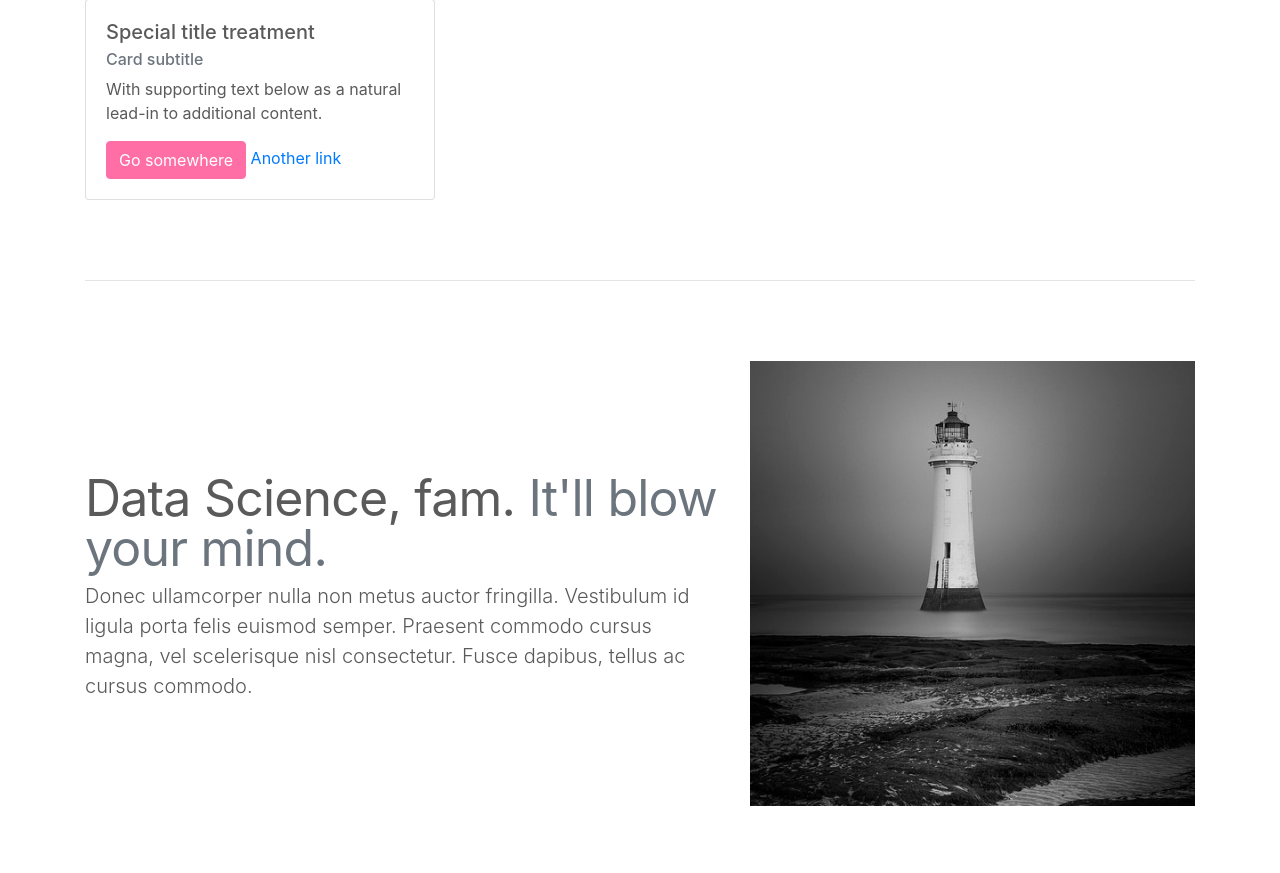
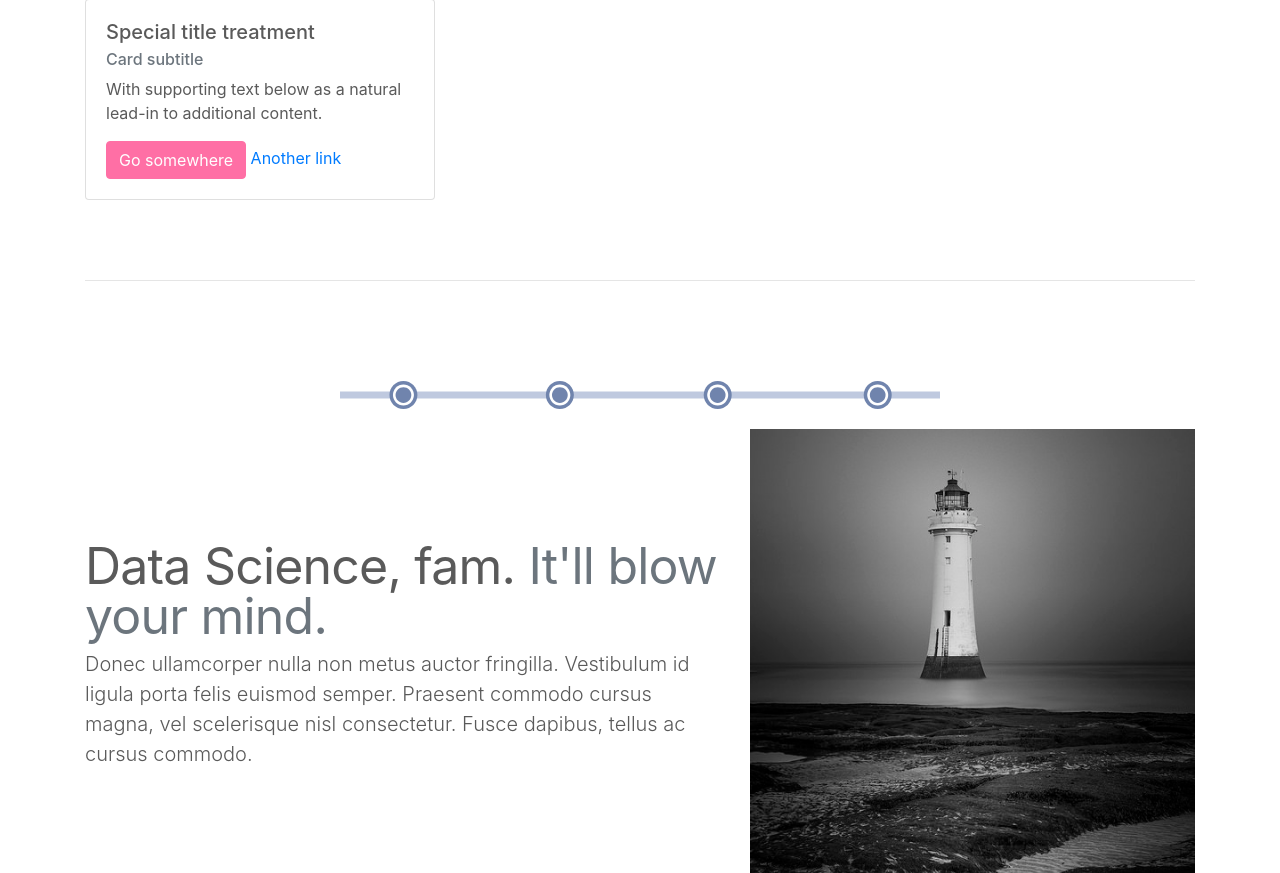
Before and after one commit to bluecamel-io/website, a Flask app: page / in a window 1280 px wide. Shown: the part 1015-1888 px from the top of the page. Run offline with Flask 2, Linux system fonts and the light colour scheme; some libraries are stand-ins or nearby versions.

Commit message:
add svg for our process figure.

```diff
--- a/templates/index.html
+++ b/templates/index.html
@@ -128,6 +128,67 @@ https://www.w3schools.com/howto/howto_css_hero_image.asp
 
     <hr class="featurette-divider">
 
+    <svg version="1.1" xmlns="http://www.w3.org/2000/svg" xmlns:xlink="http://www.w3.org/1999/xlink" preserveAspectRatio="xMidYMid meet" viewBox="0 0 640 68" width="100%" height="68">
+        <defs>
+            <path d="M20 30.57L620 30.57L620 37.43L20 37.43L20 30.57Z" id="b26kExaCXW"></path>
+
+            <path d="M411.71 34C411.71 41.73 405.44 48 397.71 48C389.98 48 383.71 41.73 383.71 34C383.71 26.27 389.98 20 397.71 20C405.44 20 411.71 26.27 411.71 34Z" id="aiBtYRsvD"></path>
+            <path d="M408.21 34C408.21 39.8 403.5 44.5 397.71 44.5C391.91 44.5 387.21 39.8 387.21 34C387.21 28.2 391.91 23.5 397.71 23.5C403.5 23.5 408.21 28.2 408.21 34Z" id="a1wxUsb9i6"></path>
+            <path d="M405.58 34C405.58 38.35 402.06 41.88 397.71 41.88C393.36 41.88 389.83 38.35 389.83 34C389.83 29.65 393.36 26.13 397.71 26.13C402.06 26.13 405.58 29.65 405.58 34Z" id="dqxbwjHoK"></path>
+
+            <path d="M571.71 34C571.71 41.73 565.43 48 557.71 48C549.98 48 543.71 41.73 543.71 34C543.71 26.27 549.98 20 557.71 20C565.43 20 571.71 26.27 571.71 34Z" id="f3FnHDcIuD"></path>
+            <path d="M568.21 34C568.21 39.8 563.5 44.5 557.71 44.5C551.91 44.5 547.21 39.8 547.21 34C547.21 28.2 551.91 23.5 557.71 23.5C563.5 23.5 568.21 28.2 568.21 34Z" id="a1U3OpRbLy"></path>
+            <path d="M565.58 34C565.58 38.35 562.05 41.88 557.71 41.88C553.36 41.88 549.83 38.35 549.83 34C549.83 29.65 553.36 26.13 557.71 26.13C562.05 26.13 565.58 29.65 565.58 34Z" id="ajQPjtiZt"></path>
+
+            <path d="M97.43 34C97.43 41.73 91.15 48 83.43 48C75.7 48 69.43 41.73 69.43 34C69.43 26.27 75.7 20 83.43 20C91.15 20 97.43 26.27 97.43 34Z" id="ayVz5Uf0Q"></path>
+            <path d="M93.93 34C93.93 39.8 89.22 44.5 83.43 44.5C77.63 44.5 72.93 39.8 72.93 34C72.93 28.2 77.63 23.5 83.43 23.5C89.22 23.5 93.93 28.2 93.93 34Z" id="a1uklGAnKq"></path>
+            <path d="M91.3 34C91.3 38.35 87.77 41.88 83.43 41.88C79.08 41.88 75.55 38.35 75.55 34C75.55 29.65 79.08 26.13 83.43 26.13C87.77 26.13 91.3 29.65 91.3 34Z" id="dhQfqst9Q"></path>
+
+            <path d="M253.85 34C253.85 41.73 247.58 48 239.85 48C232.13 48 225.85 41.73 225.85 34C225.85 26.27 232.13 20 239.85 20C247.58 20 253.85 26.27 253.85 34Z" id="c2CXDm4KLt"></path>
+            <path d="M250.35 34C250.35 39.8 245.65 44.5 239.85 44.5C234.06 44.5 229.35 39.8 229.35 34C229.35 28.2 234.06 23.5 239.85 23.5C245.65 23.5 250.35 28.2 250.35 34Z" id="b37F34yisP"></path>
+            <path d="M247.73 34C247.73 38.35 244.2 41.88 239.85 41.88C235.51 41.88 231.98 38.35 231.98 34C231.98 29.65 235.51 26.13 239.85 26.13C244.2 26.13 247.73 29.65 247.73 34Z" id="c6iD2HGkF"></path>
+
+            <path d="M0 0L157.14 0L157.14 70L0 70L0 0Z" id="fokmB6IxG"></path>
+
+            <path d="M157.14 -1L314.28 -1L314.28 69L157.14 69L157.14 -1Z" id="f35x8J2Mlu"></path>
+
+            <path d="M314.28 0L471.42 0L471.42 70L314.28 70L314.28 0Z" id="aqfZmGH2T"></path>
+
+            <path d="M471.42 -1L640 -1L640 69L471.42 69L471.42 -1Z" id="fvjXhXtiv"></path>
+        </defs>
+        <g>
+            <g>
+                <g><use xlink:href="#b26kExaCXW" opacity="1" fill="#bfc9df" fill-opacity="1"></use></g>
+
+                <g class="circle-1">
+                    <g><use xlink:href="#ayVz5Uf0Q" opacity="1" fill="#7084ad" fill-opacity="1"></use></g>
+                    <g><use xlink:href="#a1uklGAnKq" opacity="1" fill="#ffffff" fill-opacity="1"></use></g>
+                    <g><use xlink:href="#dhQfqst9Q" opacity="1" fill="#7084ad" fill-opacity="1"></use></g>
+                </g>
+                <g class="circle-2">
+                    <g><use xlink:href="#c2CXDm4KLt" opacity="1" fill="#7084ad" fill-opacity="1"></use></g>
+                    <g><use xlink:href="#b37F34yisP" opacity="1" fill="#ffffff" fill-opacity="1"></use></g>
+                    <g><use xlink:href="#c6iD2HGkF" opacity="1" fill="#7084ad" fill-opacity="1"></use></g>
+                </g>
+                <g class="circle-3">
+                    <g><use xlink:href="#aiBtYRsvD" opacity="1" fill="#7084ad" fill-opacity="1"></use></g>
+                    <g><use xlink:href="#a1wxUsb9i6" opacity="1" fill="#ffffff" fill-opacity="1"></use></g>
+                    <g><use xlink:href="#dqxbwjHoK" opacity="1" fill="#7084ad" fill-opacity="1"></use></g>
+                </g>
+                <g class="circle-4">
+                    <g><use xlink:href="#f3FnHDcIuD" opacity="1" fill="#7084ad" fill-opacity="1"></use></g>
+                    <g><use xlink:href="#a1U3OpRbLy" opacity="1" fill="#ffffff" fill-opacity="1"></use></g>
+                    <g><use xlink:href="#ajQPjtiZt" opacity="1" fill="#7084ad" fill-opacity="1"></use></g>
+                </g>
+
+                <g class="circle-btn circle-1"><use xlink:href="#fokmB6IxG" opacity="0" fill="#d9e0ef" fill-opacity="1"></use></g>
+                <g class="circle-btn circle-2"><use xlink:href="#f35x8J2Mlu" opacity="0" fill="#d9e0ef" fill-opacity="1"></use></g>
+                <g class="circle-btn circle-3"><use xlink:href="#aqfZmGH2T" opacity="0" fill="#d9e0ef" fill-opacity="1"></use></g>
+                <g class="circle-btn circle-4"><use xlink:href="#fvjXhXtiv" opacity="0" fill="#d9e0ef" fill-opacity="1"></use></g>
+            </g>
+        </g>
+    </svg>
+
     <div class="row featurette">
       <div class="col-md-7">
         <h2 class="featurette-heading">Data Science, fam. <span class="text-muted">It'll blow your mind.</span></h2>
```
